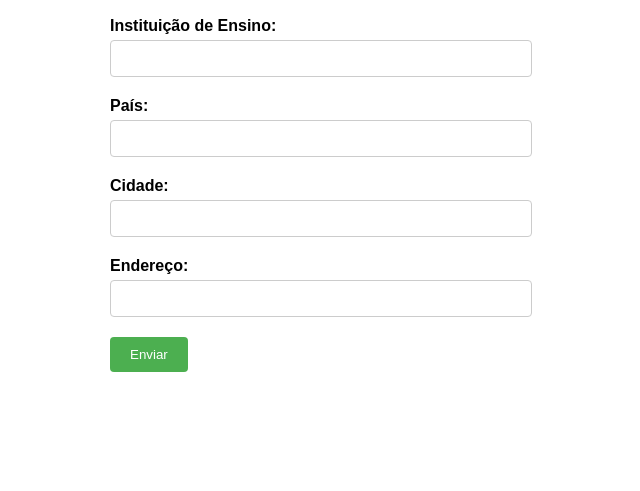
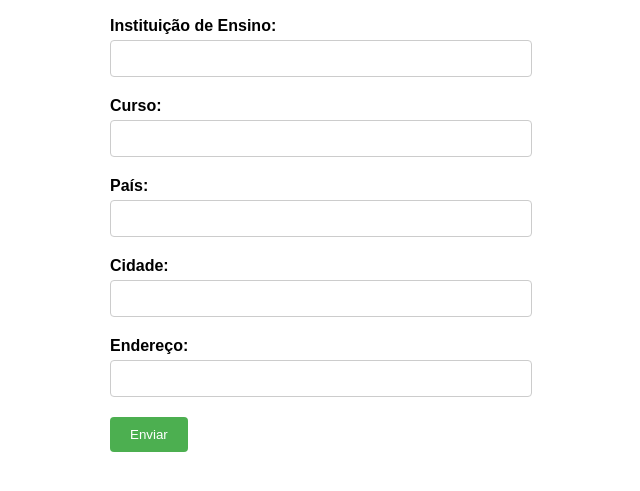
Before and after one commit to DayanneMassoterapeuta/MetaReader, a plain HTML site: page index.html in a window 1280 px wide. Shown: the part 163-654 px from the top of the page, without its empty margins (330-970 px from the left). Drawn offline with Linux system fonts and the light colour scheme.

Commit message:
Create MetaReader
Primeira tela do Software de analise linguística

```diff
--- a/index.html
+++ b/index.html
@@ -1,7 +1,7 @@
 <!DOCTYPE html>
 <html>
 <head>
-  <title>Cadastro</title>
+  <title>MetaReader</title>
   <style>
     /* Estilos CSS */
     body {
@@ -65,6 +65,11 @@
     </div>
 
     <div class="form-group">
+        <label for="instituicao">Curso:</label>
+        <input type="text" id="curso" name="curso" required>
+      </div>
+
+    <div class="form-group">
       <label for="pais">País:</label>
       <input type="text" id="pais" name="pais" required>
     </div>
```
